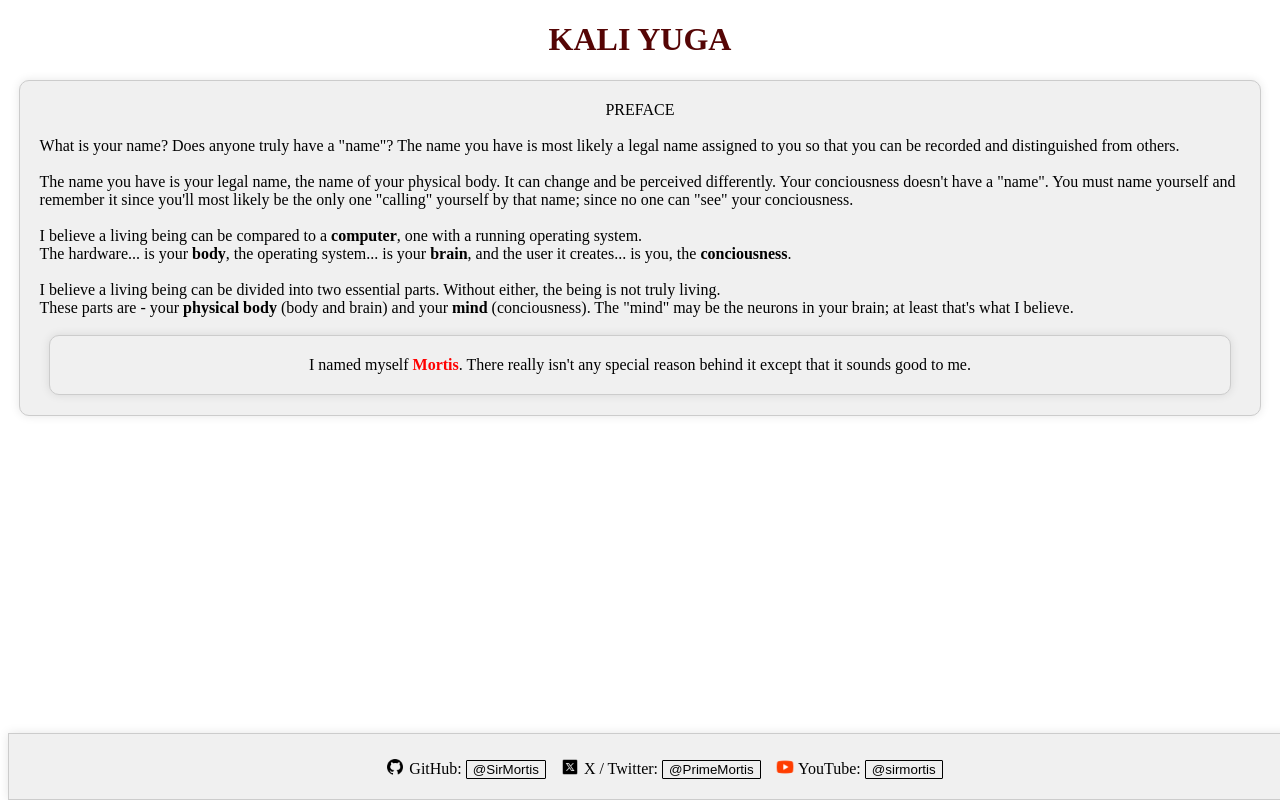
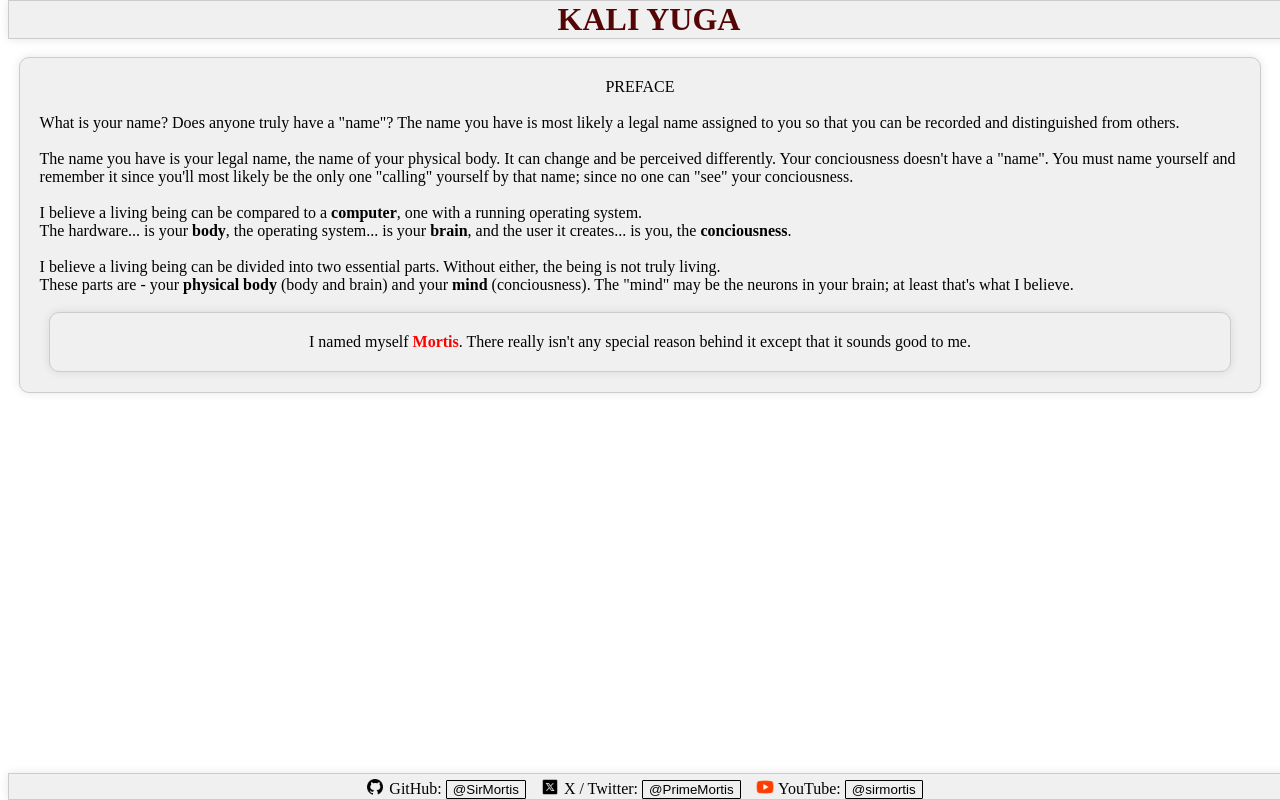
Before and after one commit to PrimeMortis/kaliyuga, a plain HTML site: page index.html in a window 1280 px wide. Drawn offline with Linux system fonts and the light colour scheme.

Commit message:
modified

```diff
--- a/index.html
+++ b/index.html
@@ -38,8 +38,21 @@
 
     }
 
-    a.button_link
+    a.button_link1
     {
+        color: rgb(85, 5, 5);
+        text-decoration: none;
+    }
+
+    a.button_link1:hover
+    {
+        text-decoration: underline;
+        color: rgb(85, 5, 5);
+    }
+
+    a.button_link2
+    {
+        color: rgb(85, 5, 5);
         text-decoration: none;
     }
 
@@ -50,6 +63,18 @@
         height: auto;
     }
 
+    .top_box
+    {
+        position: fixed;
+        top: 0;
+        width: 100%;
+        margin: 0 auto;
+        padding: 0px;
+        background-color: #f0f0f0;
+        border: 1px solid #ccc;
+        box-shadow: 0 0 10px rgba(0, 0, 0, 0.1);
+
+    }
 
     .background_box
     {
@@ -68,7 +93,7 @@
         bottom: 0;
         width: 100%;
         margin: 0 auto;
-        padding: 20px;
+        padding: 0px;
         background-color: #f0f0f0;
         border: 1px solid #ccc;
         box-shadow: 0 0 10px rgba(0, 0, 0, 0.1);
@@ -84,10 +109,13 @@
 
 <body>
     <h1 style="color: rgb(85, 5, 5);">
-        <div style="text-align: center;"> KALI YUGA
+        <div style="text-align: center;" class="top_box">
+            <a href="https://sirmortis.github.io/kaliyuga/" class="button_link1"> KALI YUGA </a>
             <br>
         </div>
     </h1>
+
+    <br><br>
 
     <div style="text-align: left;" class="background_box">
 
@@ -127,11 +155,11 @@
 
     <div style="text-align: center;" class="end_box">
 
-        <a href="https://github.com/" target="_blank"> <img src="images/GitHub.png" class="icon"></a> GitHub: <a href="https://github.com/SirMortis" target="_blank" class="button_link"> <button class="button_mod">@SirMortis</button> </a>
+        <a href="https://github.com/" target="_blank"> <img src="images/GitHub.png" class="icon"></a> GitHub: <a href="https://github.com/SirMortis" target="_blank" class="button_link2"> <button class="button_mod">@SirMortis</button> </a>
 
-        <a href="https://x.com/" target="_blank"> <img src="images/Twitter.png" class="icon"></a> X / Twitter: <a href="https://x.com/PrimeMortis" target="_blank" class="button_link"> <button class="button_mod">@PrimeMortis</button> </a>
+        <a href="https://x.com/" target="_blank"> <img src="images/Twitter.png" class="icon"></a> X / Twitter: <a href="https://x.com/PrimeMortis" target="_blank" class="button_link2"> <button class="button_mod">@PrimeMortis</button> </a>
 
-        <a href="https://youtube.com/" target="_blank"> <img src="images/YouTube.png" class="icon"></a> YouTube: <a href="https://youtube.com/@sirmortis" target="_blank" class="button_link"> <button class="button_mod">@sirmortis</button> </a>
+        <a href="https://youtube.com/" target="_blank"> <img src="images/YouTube.png" class="icon"></a> YouTube: <a href="https://youtube.com/@sirmortis" target="_blank" class="button_link2"> <button class="button_mod">@sirmortis</button> </a>
 
 
     </div>
```
